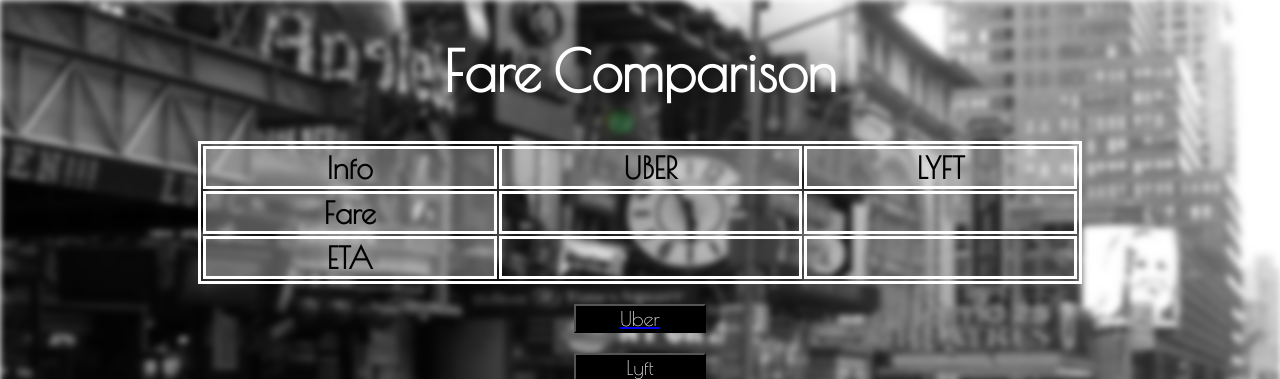
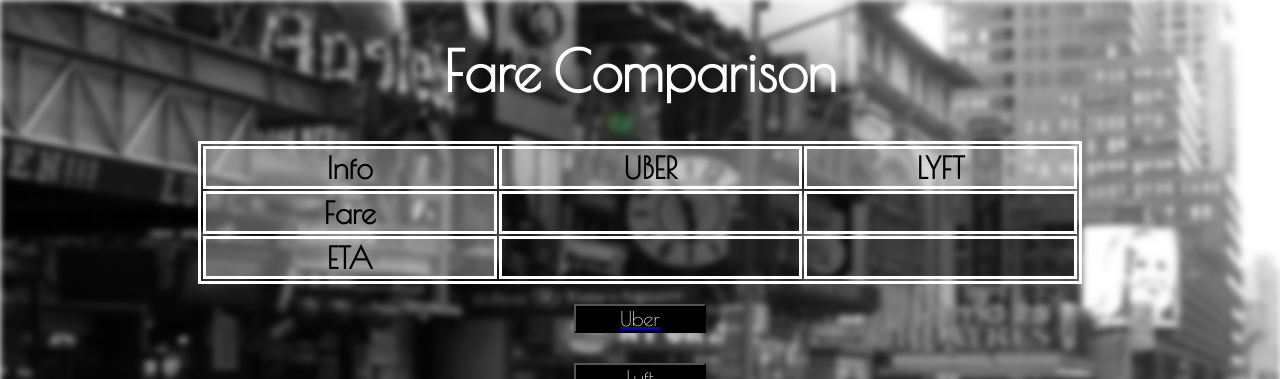
Before and after one commit to taidunn/fare-comparison, a Python web app: template templates/results.html in a window 1280 px wide. Shown: the top 379 px of the page. Run offline with Jinja, Linux system fonts and the light colour scheme; the template is opened without the code that fills it, so the values that code supplies are empty.

Commit message:
black behind numbers

```diff
--- a/styles/results.css
+++ b/styles/results.css
@@ -63,6 +63,7 @@
   text-shadow: #000 0 0 20px !important;
 	font-family: 'Poiret One', cursive;
   font-size: 20px;
+  background-color: rgba(0, 0, 0, 0.5)
 }
 table {
 	border: 0px;
@@ -99,7 +100,7 @@
   height: 15%;
   font-size: 20px;
   font-family: 'Poiret One', cursive;
-  transform: translateY(40px);
+  transform: translateY(50px);
   margin-left:auto;
   margin-right:auto;
   display: block;
--- a/templates/results.html
+++ b/templates/results.html
@@ -38,8 +38,6 @@
     <iframe width="600" height="450" frameborder="0" style="border:0"
     src="https://www.google.com/maps/embed/v1/directions?origin=...&destination=...&key=AIzaSyBrzRVN6GmXC6tmPHtzbau3xa6rGKatWVY" allowfullscreen>
     </iframe>
-
-
   </body>
   <script type="text/javascript" src="../scripts/resultsmap.js"></script>
   </html>
```
